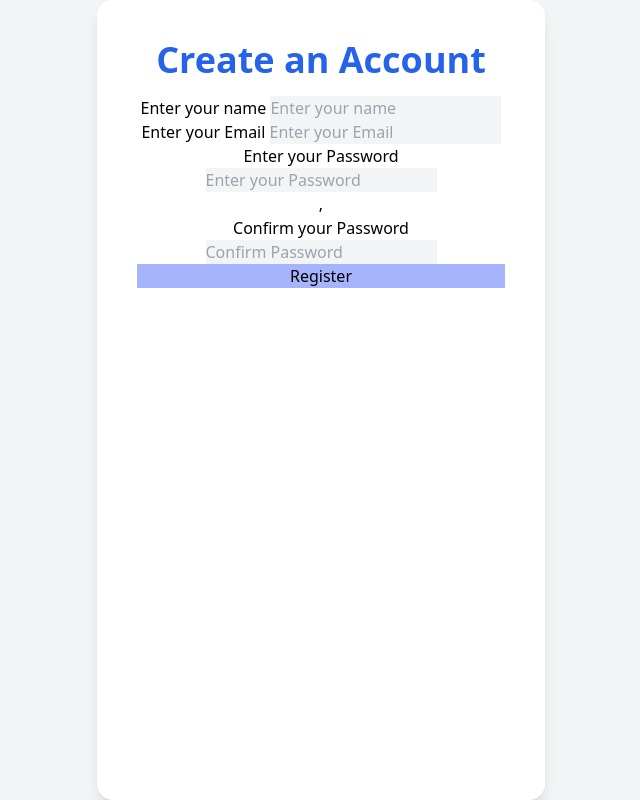
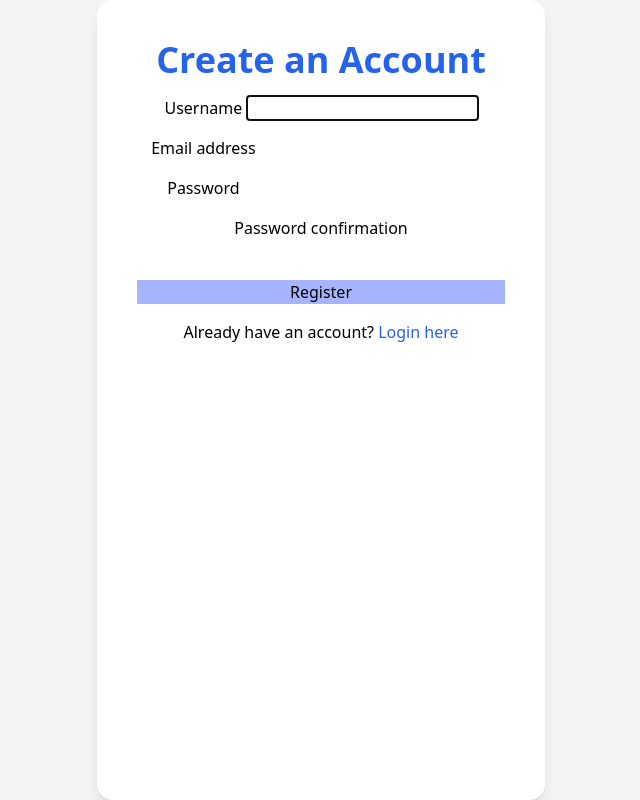
Before and after one commit to MSHAHID1122/Django, a Django app: page / in a window 1280 px wide. Shown: the whole page, without its empty margins (319-959 px from the left). Run offline with Django 4.2, Linux system fonts and the light colour scheme; some libraries are stand-ins or nearby versions.

Commit message:
updated register .html

```diff
--- a/FinanceApp/finance/templates/finance/register.html
+++ b/FinanceApp/finance/templates/finance/register.html
@@ -2,64 +2,36 @@
 {% block content %}
 <div class="bg-white p-10 rounded-2xl shadow-lg w-full max-w-md text-center">
   <h2 class="text-4xl font-extrabold text-blue-600 mb-4">Create an Account</h2>
-  <form action="" class="" method="post">
+  <form method="post">
     {% csrf_token %}
-    <div>
-      <label for="id_username">Enter your name</label>
-      <input
-        class="bg-gray-100"
-        type="text"
-        name="username"
-        id="id_username"
-        placeholder="Enter your name"
-      />
-      {% if form.user_name.errors %}
-      <p>{{form.user_name.errors.0}}</p>
+
+    <!-- Render form fields with error handling -->
+    {% for field in form %}
+    <div class="mb-4">
+      <label for="{{ field.id_for_label }}">{{ field.label }}</label>
+      {{ field }} {% if field.errors %}
+      <div class="text-red-600 text-sm">{{ field.errors.0 }}</div>
       {% endif %}
     </div>
-    <div>
-      <label for="id_email">Enter your Email</label>
-      <input
-        class="bg-gray-100"
-        type="text"
-        name="email"
-        id="id_email"
-        placeholder="Enter your Email"
-      />
-      {% if form.id_email.errors %}
-      <p>{{form.id_email.errors.0}}</p>
-      {% endif %}
+    {% endfor %}
+
+    <!-- Non-field errors (e.g., password mismatch) -->
+    {% if form.non_field_errors %}
+    <div class="text-red-600">
+      {% for error in form.non_field_errors %}
+      <p>{{ error }}</p>
+      {% endfor %}
     </div>
-    <div>
-      <label for="id_user_password">Enter your Password</label>
-      <input
-        class="bg-gray-100"
-        type="text"
-        name="password1"
-        id="id_user_password"
-        placeholder="Enter your Password"
-      />
-      {% if form.id_user_password.errors %}
-      <p>{{form.id_user_password.errors.0}}</p>
-      {% endif %}
-    </div>
-    ,
-    <div>
-      <label for="id_confirm_password">Confirm your Password</label>
-      <input
-        class="bg-gray-100"
-        type="text"
-        name="password2"
-        id="id_confirm_password"
-        placeholder="Confirm Password"
-      />
-      {% if form.id_confirm_password.errors %}
-      <p>{{form.id_confirm_password.errors.0}}</p>
-      {% endif %}
-    </div>
+    {% endif %}
+
     <div>
       <button class="w-full bg-indigo-300" type="submit">Register</button>
     </div>
   </form>
+
+  <p class="mt-4">
+    Already have an account?
+    <a href="{% url 'login' %}" class="text-blue-600">Login here</a>
+  </p>
 </div>
 {% endblock content %}
```
